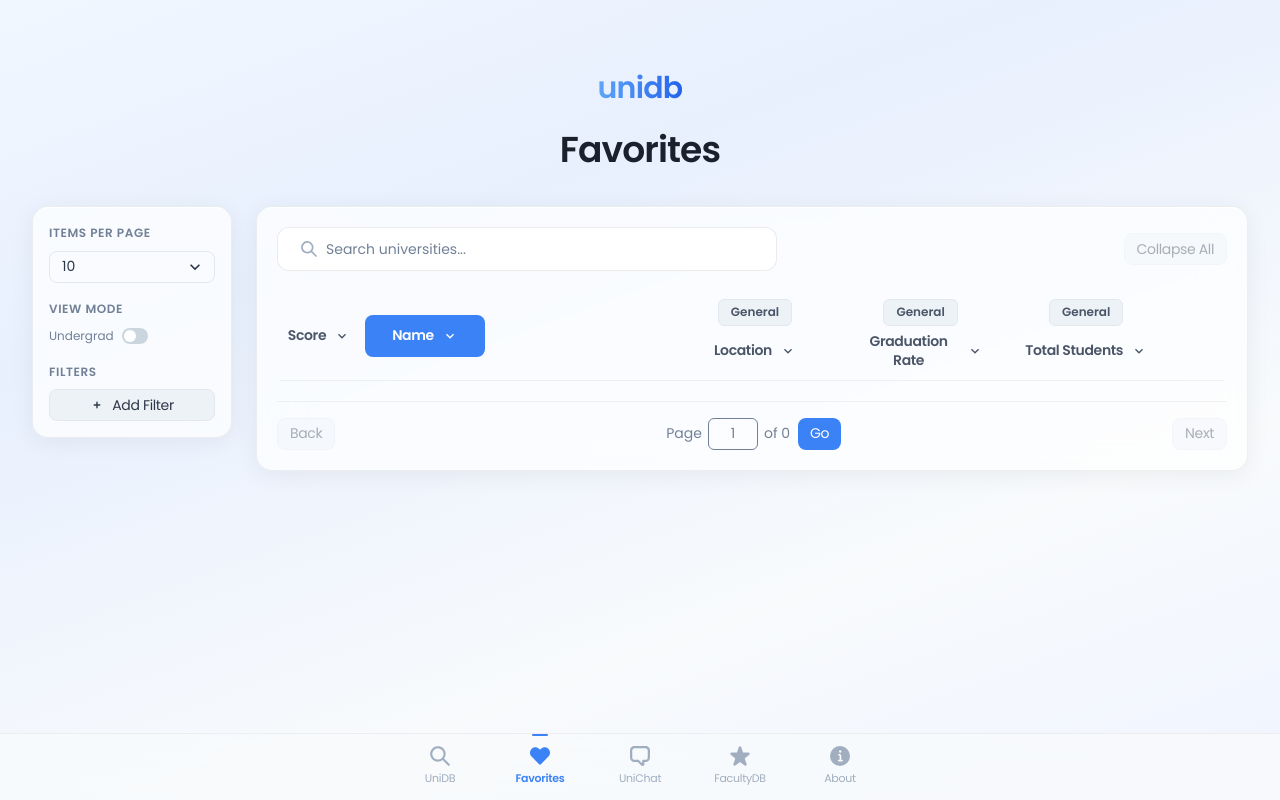
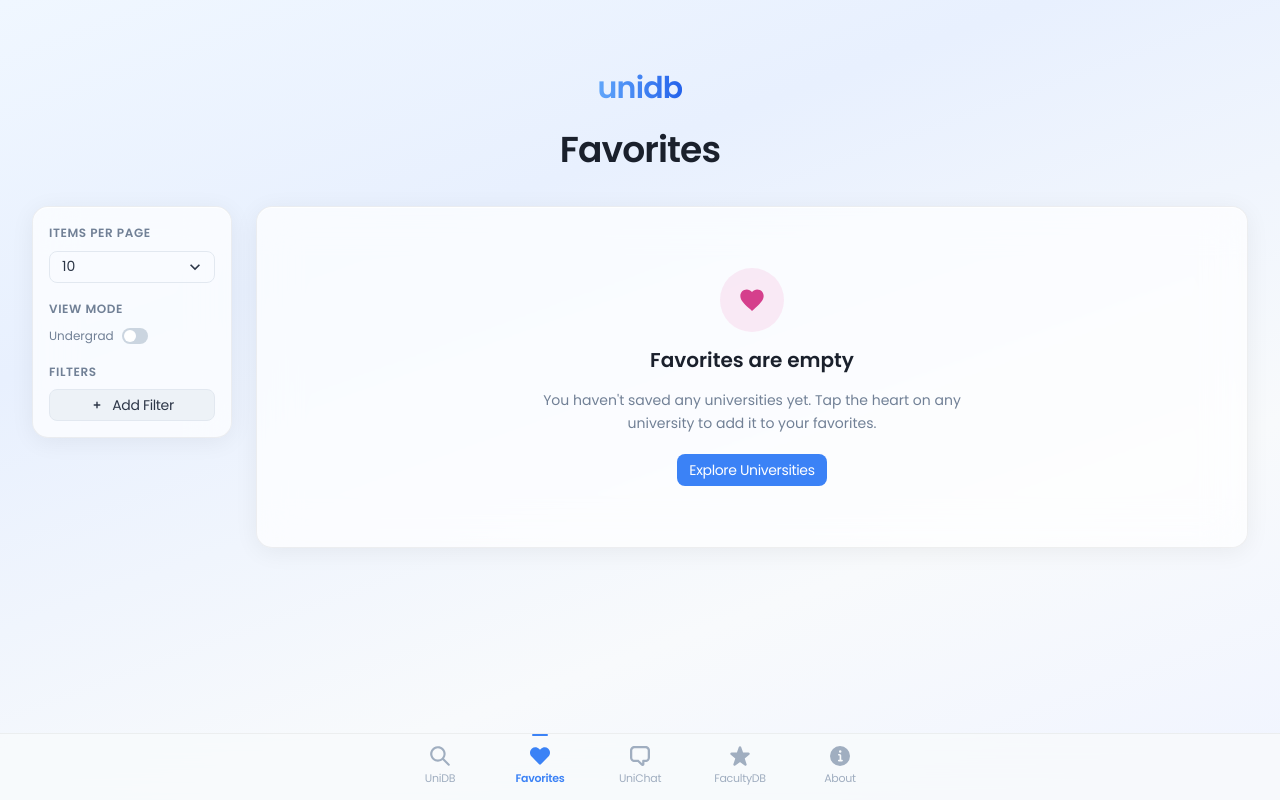
Before and after one commit to samwfang/unidb, a React (Create React App) app in the folder frontend/: page /favorites in a window 1280 px wide. Built offline with nearby package versions, Linux system fonts and the light colour scheme.

Commit message:
added favorites placeholder when length is 0

```diff
--- /dev/null
+++ b/frontend/src/Root/FrontPage/EmptyFavoritesPlaceholder.tsx
@@ -0,0 +1,53 @@
+import React from 'react';
+import { Flex, Circle, Text, Button, Icon, useColorMode } from '@chakra-ui/react';
+import { useNavigate } from 'react-router-dom';
+import GlassBox from '../../containers/GlassBox';
+
+const EmptyFavoritesPlaceholder: React.FC = () => {
+  const { colorMode } = useColorMode();
+  const isDark = colorMode === 'dark';
+  const navigate = useNavigate();
+
+  return (
+    <GlassBox
+      maxW={{ base: "100%", md: "1100px" }}
+      mx="auto"
+      position="relative"
+      p={{ base: 3, md: 5 }}
+    >
+      <Flex
+        direction="column"
+        alignItems="center"
+        justifyContent="center"
+        textAlign="center"
+        minH="300px"
+        py={8}
+        px={4}
+        gap={3}
+      >
+        <Circle
+          size="64px"
+          bg={isDark ? 'rgba(236, 72, 153, 0.12)' : 'rgba(236, 72, 153, 0.1)'}
+        >
+          <Icon viewBox="0 0 24 24" color={isDark ? 'pink.400' : 'pink.500'} boxSize={7}>
+            <path
+              fill="currentColor"
+              d="M12 21.35l-1.45-1.32C5.4 15.36 2 12.28 2 8.5 2 5.42 4.42 3 7.5 3c1.74 0 3.41.81 4.5 2.09C13.09 3.81 14.76 3 16.5 3 19.58 3 22 5.42 22 8.5c0 3.78-3.4 6.86-8.55 11.54L12 21.35z"
+            />
+          </Icon>
+        </Circle>
+        <Text fontSize="xl" fontWeight="600" color={isDark ? 'gray.100' : 'gray.800'}>
+          Favorites are empty
+        </Text>
+        <Text fontSize="sm" color={isDark ? 'gray.400' : 'gray.500'} maxW="420px" lineHeight="tall">
+          You haven't saved any universities yet. Tap the heart on any university to add it to your favorites.
+        </Text>
+        <Button mt={2} variant="primary" size="sm" onClick={() => navigate('/')}>
+          Explore Universities
+        </Button>
+      </Flex>
+    </GlassBox>
+  );
+};
+
+export default EmptyFavoritesPlaceholder;
--- a/frontend/src/Root/FrontPage/FavoritesTable.tsx
+++ b/frontend/src/Root/FrontPage/FavoritesTable.tsx
@@ -2,6 +2,7 @@ import React from 'react';
 import DataTable, { FetchPageParams, FetchPageResult } from './DataTable';
 import MasterTableRow from './TableEntries/MasterTableRow';
 import GradModePlaceholder from './GradModePlaceholder';
+import EmptyFavoritesPlaceholder from './EmptyFavoritesPlaceholder';
 import { UniversityData, ModeType } from "../../helpers/types";
 import { ColumnType, ExtraSortType, SortType } from '../../helpers/DepartmentHelper';
 import { universityColumns } from './UniversityTableColumns';
@@ -41,6 +42,10 @@ const FavoritesTable: React.FC<FavoritesTableProps> = ({ mode, toggleMode, pageS
     return <GradModePlaceholder toggleMode={toggleMode} />;
   }
 
+  if (favorites.length === 0) {
+    return <EmptyFavoritesPlaceholder />;
+  }
+
   return (
     <DataTable<UniversityData, ColumnType, SortType>
       mode={mode}
```
